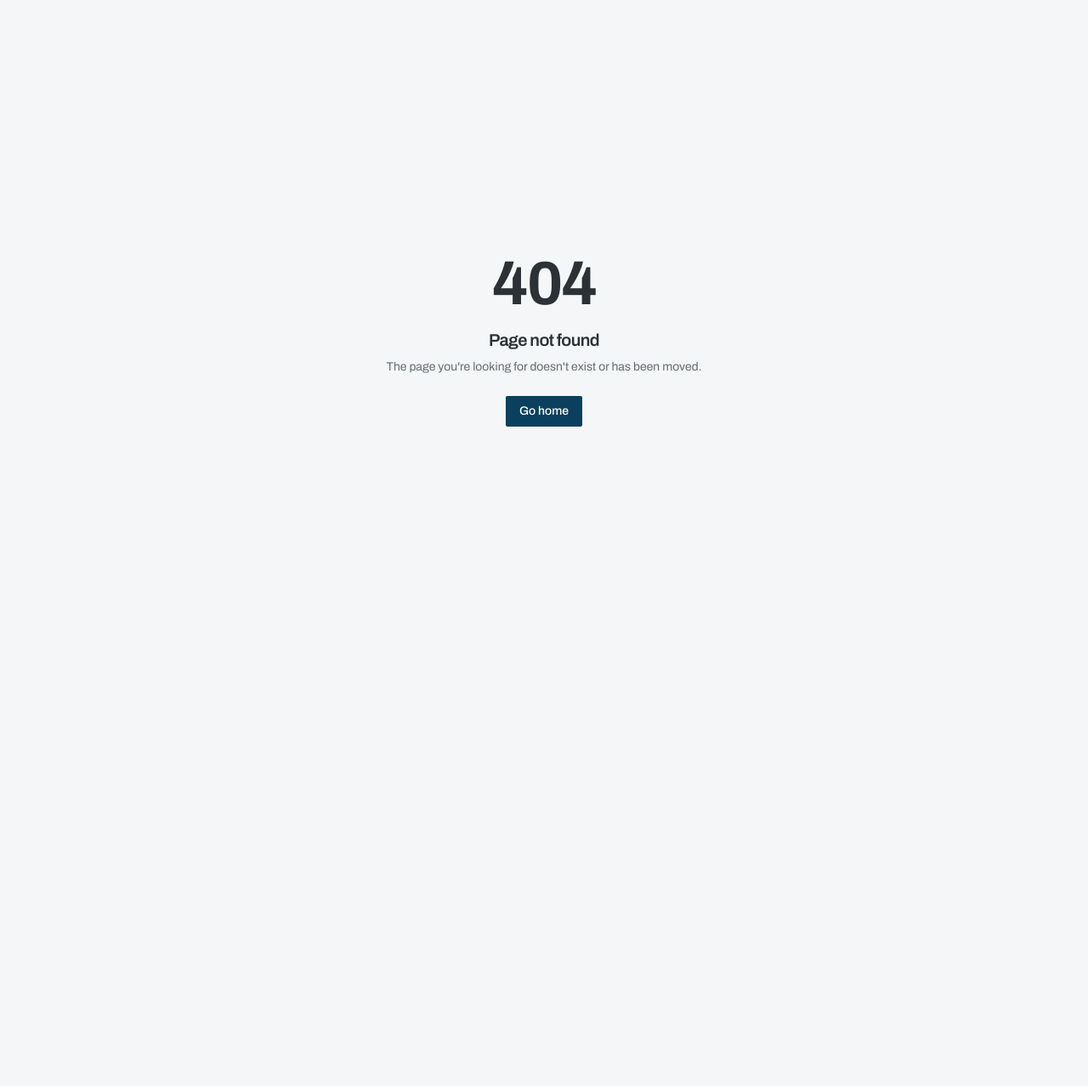
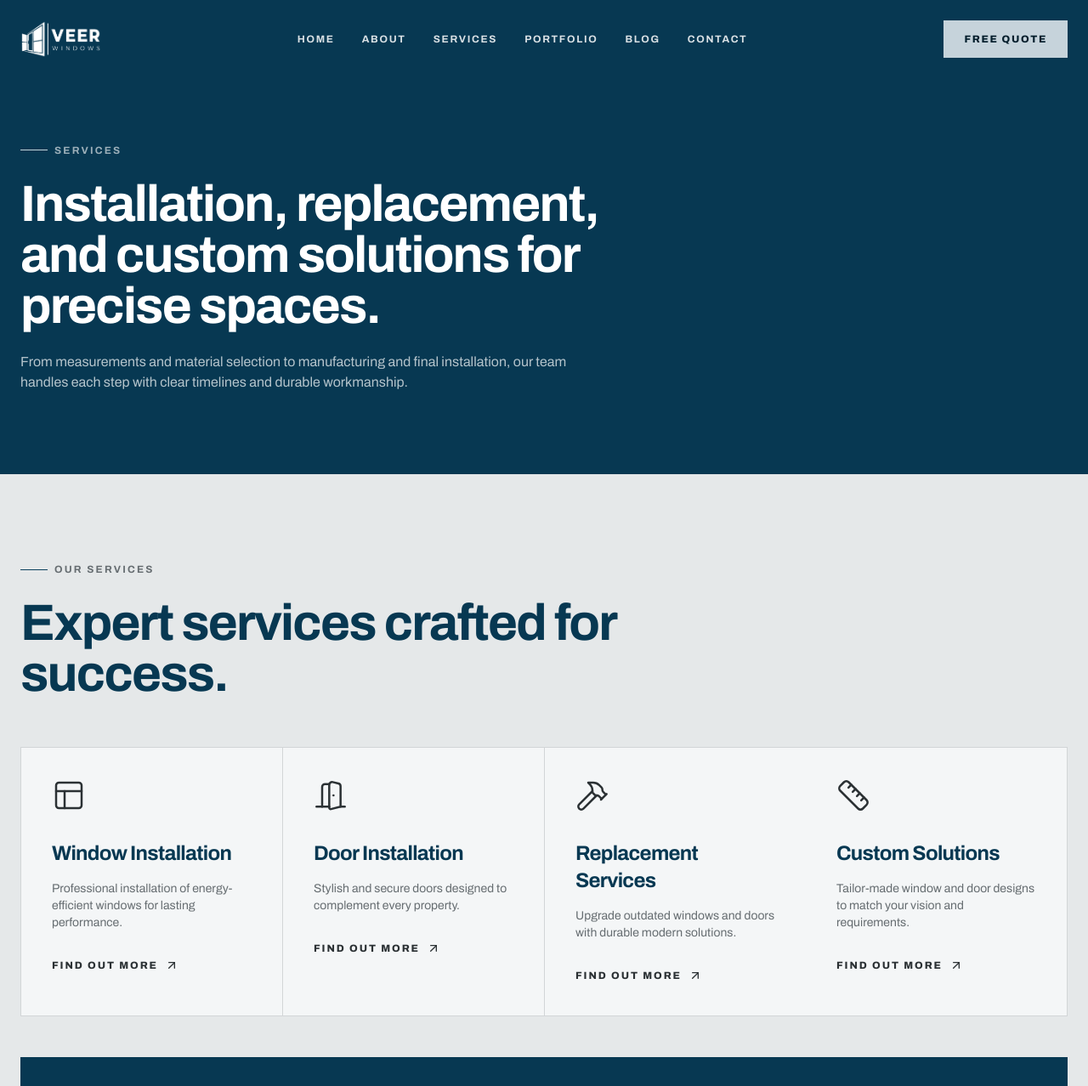
Before and after one commit to kirankumarkm08/veerwindows, a Next.js app: page /services in a window 1280 px wide. Before the commit this address had no page. Shown: the top 1278 px of the page at 85% size. Before the commit the page ends 800 px from the top, so only its background shows below. Built offline with nearby package versions, Linux system fonts and the light colour scheme.

Commit message:
add blog, portfolio, services pages and page hero

```diff
--- /dev/null
+++ b/src/app/blog/page.tsx
@@ -0,0 +1,36 @@
+import type { Metadata } from "next";
+
+import { Blog } from "@/components/site/Blog";
+import { Footer } from "@/components/site/Footer";
+import { PageHero } from "@/components/site/PageHero";
+import { BlogAndVentures } from "@/components/site/VeerWindowsSections";
+
+export const metadata: Metadata = {
+  title: "Blog - Veer Windows Insights",
+  description:
+    "Read Veer Windows updates and practical insights on uPVC windows, aluminium systems, airtight fenestration, maintenance, design, and installation.",
+  openGraph: {
+    title: "Veer Windows Blog",
+    description:
+      "Window and door insights, product updates, maintenance tips, and fenestration trends from Veer Windows.",
+    type: "website",
+  },
+  twitter: {
+    card: "summary_large_image",
+  },
+};
+
+export default function BlogPage() {
+  return (
+    <div className="bg-background">
+      <PageHero
+        eyebrow="Blog"
+        title="Insights for better windows, doors, and long-lasting homes."
+        description="Explore practical guidance, product updates, and design ideas for choosing and maintaining high-performance uPVC and aluminium systems."
+      />
+      <BlogAndVentures />
+      <Blog />
+      <Footer />
+    </div>
+  );
+}
--- /dev/null
+++ b/src/app/portfolio/page.tsx
@@ -0,0 +1,37 @@
+import type { Metadata } from "next";
+
+import { Footer } from "@/components/site/Footer";
+import { PageHero } from "@/components/site/PageHero";
+import { Portfolio } from "@/components/site/Portfolio";
+import { LogoSliders, ProductsGrid } from "@/components/site/VeerWindowsSections";
+
+export const metadata: Metadata = {
+  title: "Portfolio - Veer Windows Products & Projects",
+  description:
+    "View Veer Windows uPVC and aluminium product ranges, recent installations, partner brands, and client work across Karnataka and nearby regions.",
+  openGraph: {
+    title: "Veer Windows Portfolio",
+    description:
+      "Explore recent window and door projects, product ranges, quality partners, and client installations.",
+    type: "website",
+  },
+  twitter: {
+    card: "summary_large_image",
+  },
+};
+
+export default function PortfolioPage() {
+  return (
+    <div className="bg-background">
+      <PageHero
+        eyebrow="Portfolio"
+        title="Product ranges and completed work built with technical precision."
+        description="Browse uPVC windows, aluminium systems, doors, and recent installation work designed for durability, insulation, and clean architectural finishes."
+      />
+      <ProductsGrid />
+      <Portfolio />
+      <LogoSliders />
+      <Footer />
+    </div>
+  );
+}
--- /dev/null
+++ b/src/app/services/page.tsx
@@ -0,0 +1,36 @@
+import type { Metadata } from "next";
+
+import { Footer } from "@/components/site/Footer";
+import { PageHero } from "@/components/site/PageHero";
+import { Services } from "@/components/site/Services";
+import { VideoStatsSection } from "@/components/site/VeerWindowsSections";
+
+export const metadata: Metadata = {
+  title: "Services - Veer Windows Installation & Replacement",
+  description:
+    "Explore Veer Windows services for uPVC and aluminium window installation, door installation, replacements, and custom fenestration solutions.",
+  openGraph: {
+    title: "Veer Windows Services",
+    description:
+      "Professional window and door installation, replacement, and custom solutions for homes, builders, and architects.",
+    type: "website",
+  },
+  twitter: {
+    card: "summary_large_image",
+  },
+};
+
+export default function ServicesPage() {
+  return (
+    <div className="bg-background">
+      <PageHero
+        eyebrow="Services"
+        title="Installation, replacement, and custom solutions for precise spaces."
+        description="From measurements and material selection to manufacturing and final installation, our team handles each step with clear timelines and durable workmanship."
+      />
+      <Services />
+      <VideoStatsSection />
+      <Footer />
+    </div>
+  );
+}
--- a/src/components/site/Footer.tsx
+++ b/src/components/site/Footer.tsx
@@ -31,7 +31,7 @@ export function Footer() {
                 "Custom Solutions",
               ].map((item) => (
                 <li key={item}>
-                  <a href="/#services" className="transition-colors hover:text-primary-soft">
+                  <a href="/services" className="transition-colors hover:text-primary-soft">
                     {item}
                   </a>
                 </li>
--- a/src/components/site/Header.tsx
+++ b/src/components/site/Header.tsx
@@ -7,9 +7,9 @@ import Link from "next/link";
 const NAV = [
   { label: "Home", href: "/#home" },
   { label: "About", href: "/about" },
-  { label: "Services", href: "/#services" },
-  { label: "Portfolio", href: "/#portfolio" },
-  { label: "Blog", href: "/#blog" },
+  { label: "Services", href: "/services" },
+  { label: "Portfolio", href: "/portfolio" },
+  { label: "Blog", href: "/blog" },
   { label: "Contact", href: "/contact" },
 ];
 
--- /dev/null
+++ b/src/components/site/PageHero.tsx
@@ -0,0 +1,28 @@
+import { Header } from "@/components/site/Header";
+import { Reveal } from "@/components/site/Reveal";
+
+type PageHeroProps = {
+  eyebrow: string;
+  title: string;
+  description: string;
+};
+
+export function PageHero({ eyebrow, title, description }: PageHeroProps) {
+  return (
+    <section className="relative bg-ink pb-24 pt-40 text-ink-foreground">
+      <div className="absolute inset-0 top-0">
+        <Header />
+      </div>
+      <div className="mx-auto max-w-[1400px] px-6">
+        <Reveal>
+          <span className="eyebrow text-ink-foreground/60">
+            <span className="h-px w-8 bg-primary-soft" />
+            {eyebrow}
+          </span>
+          <h1 className="mt-6 max-w-3xl text-4xl text-ink-foreground sm:text-6xl">{title}</h1>
+          <p className="mt-6 max-w-2xl text-ink-foreground/70">{description}</p>
+        </Reveal>
+      </div>
+    </section>
+  );
+}
--- a/src/components/site/Services.tsx
+++ b/src/components/site/Services.tsx
@@ -46,14 +46,16 @@ export function Services() {
               as="article"
               key={title}
               delay={index * 110}
-              className="group bg-background p-9 transition-colors hover:bg-primary"
+              className="group bg-background p-9 text-foreground transition-colors hover:bg-primary hover:text-primary-foreground"
             >
-              <Icon className="size-10 stroke-[1.5]" />
-              <h3 className="mt-8 text-2xl">{title}</h3>
+              <Icon className="size-10 stroke-[1.5] transition-colors" />
+              <h3 className="mt-8 text-2xl transition-colors group-hover:text-primary-foreground">
+                {title}
+              </h3>
               <p className="mt-4 text-sm text-muted-foreground group-hover:text-primary-foreground/80">
                 {text}
               </p>
-              <span className="mt-8 inline-flex items-center gap-2 text-xs font-extrabold uppercase tracking-[0.16em]">
+              <span className="mt-8 inline-flex items-center gap-2 text-xs font-extrabold uppercase tracking-[0.16em] transition-colors">
                 Find Out More <ArrowUpRight className="size-4" />
               </span>
             </Reveal>
@@ -65,7 +67,7 @@ export function Services() {
             Secure your home with smart, reliable window and door solutions.
           </p>
           <a
-            href="#contact"
+            href="/contact"
             className="btn-sweep-light bg-primary-soft px-8 py-4 text-xs font-extrabold uppercase tracking-[0.16em] text-primary-soft-foreground"
           >
             Get in Touch
--- a/src/components/site/VeerWindowsSections.tsx
+++ b/src/components/site/VeerWindowsSections.tsx
@@ -399,7 +399,7 @@ export function ProductsGrid() {
                 className="h-80 w-full object-cover transition-transform duration-700 group-hover:scale-105"
               />
               <a
-                href="#contact"
+                href="/contact"
                 aria-label={`Explore ${product.title}`}
                 className="absolute right-5 top-5 flex size-12 items-center justify-center bg-primary text-primary-foreground transition-transform group-hover:rotate-90"
               >
@@ -580,7 +580,7 @@ export function BlogAndVentures() {
             {VENTURES.map((venture) => (
               <a
                 key={venture}
-                href="#contact"
+                href="/contact"
                 className="group flex min-h-32 items-center gap-4 bg-background p-6 transition-colors hover:bg-primary"
               >
                 <span className="flex size-12 shrink-0 items-center justify-center bg-secondary text-primary group-hover:bg-primary-foreground group-hover:text-primary">
```
